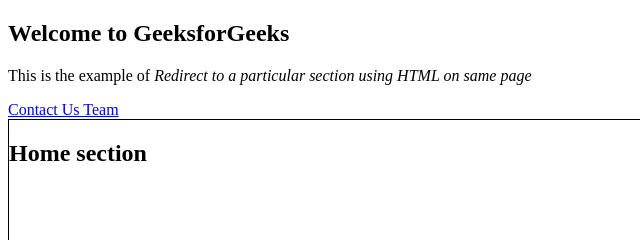
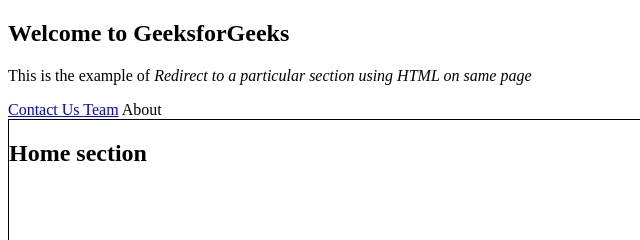
Before and after one commit to ashish111810/first, a plain HTML site: page index.html in a window 1280 px wide. Shown: the top 240 px of the page, 0-640 px from the left. Drawn offline with Linux system fonts and the light colour scheme.

Commit message:
this is the new features

```diff
--- a/index.html
+++ b/index.html
@@ -23,6 +23,7 @@
 
     <a href="#contactUs"> Contact Us </a>
     <a href="#teamUs">Team</a>
+    <a>About</a>
     <div>
         <h2>Home section</h2>
     </div>
```
